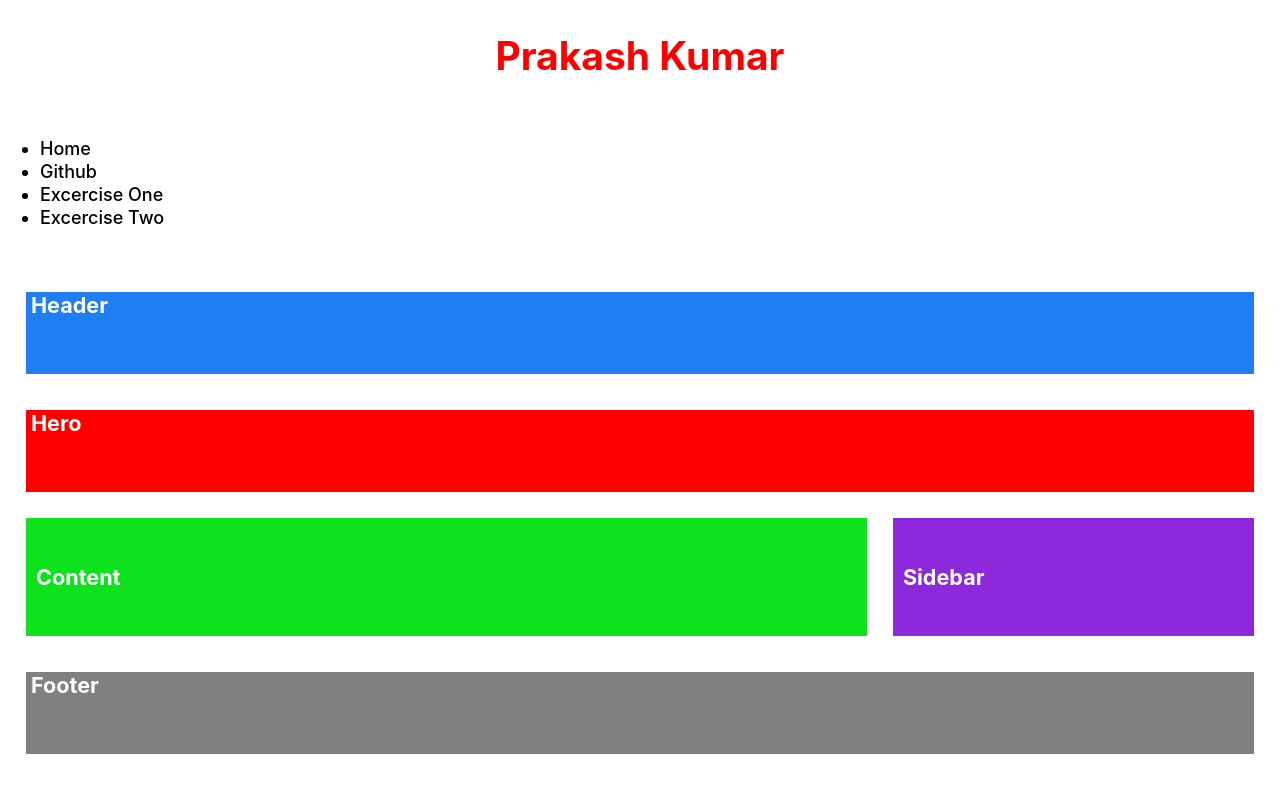
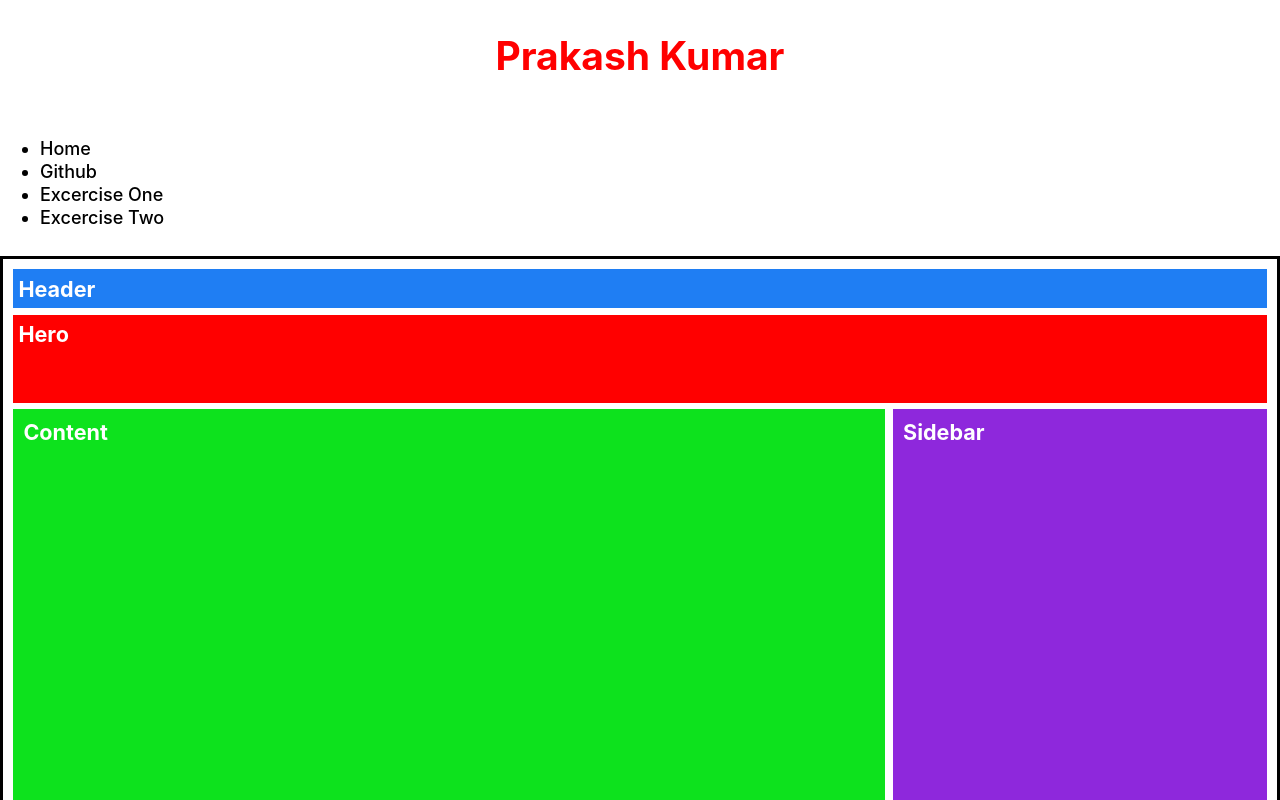
Before and after one commit to prakashkumar264/playground, a React (Create React App) app: page /exercisetwo in a window 1280 px wide. Shown: the top 800 px of the page. Built offline with nearby package versions, Linux system fonts and the light colour scheme.

Commit message:
exercise two first fix

```diff
--- a/src/excercisetwo.css
+++ b/src/excercisetwo.css
@@ -15,50 +15,83 @@ h2 {
      display: flex;
      flex-direction: row;
      height:100%;
+     margin-bottom: 0.4rem;
+     margin-left: 0.4em;
+     margin-right: 0.4em;
    }
 
    .flex-item-left {
      background-color: #0de21d;
      padding: 10px;
      flex: 70%;
-     margin-left: 1em;
+     height: 500px;
    }
 
    .flex-item-right {
      background-color: #8e28dc;
      padding: 10px;
      flex: 30%;
-     margin-right: 1em;
-     margin-left: 1em;
+     margin-left: 0.5rem;
+     height: 500px;
    }
 
 
    @media (max-width: 640px) {
      .flex-container {
        flex-direction: column;
+       height: 500px;
      }
+
+     .flex-item-left {
+      height: 350px;
+    }
+
+     .flex-item-right {
+      margin-left: 0rem;
+      margin-top: 0.5em;
+      height: 150px;
+    }
+
+
    }
 
    .headerFirst{
    background-color:#1f7ef3;
-   padding-top:2x;
-   margin: 1em;
-   padding-bottom:20px;
-   padding-left:5px
+   padding-left:5px;
+   padding-top: 0.25em;
+   padding-bottom: 0.25em;
+   margin-bottom: 0.4rem;
+   margin-left: 0.4em;
+   margin-right: 00.4em;
+   margin-top: 0.4em;
   }
 
    .hero{
    background-color:red;
-   padding-top:2x;
-    margin: 1em;
-    padding-bottom:20px;
-    padding-left:5px
+   padding-top:0.25em;
+    padding-bottom: 3.5rem;
+    padding-left:5px;
+    margin-bottom: 0.4rem;
+    margin-left: 0.4em;
+   margin-right: 00.4em;
    }
 
    .footer{
    background-color:grey;
    padding-top:2x;
-   margin: 1em;
    padding-bottom:20px;
-   padding-left:5px
+   padding-left:5px;
+   margin-left: 0.4em;
+   margin-right: 0.4em;
+   margin-bottom: 0.4em;
    }
+
+   h5{
+     margin-top: 0em;
+     margin-bottom: 0em;
+   }
+
+   .borderForFlex{
+     border-style: solid;
+     border-color: black;
+   }
--- a/src/excercisetwo.js
+++ b/src/excercisetwo.js
@@ -5,7 +5,7 @@ import React, { Component } from "react";
 class exercisetwo extends Component {
     render() {
       return (
-        <div>
+        <div class="borderForFlex">
         <div class="row headerFirst" >
           <h5>Header</h5>
         </div>
```
